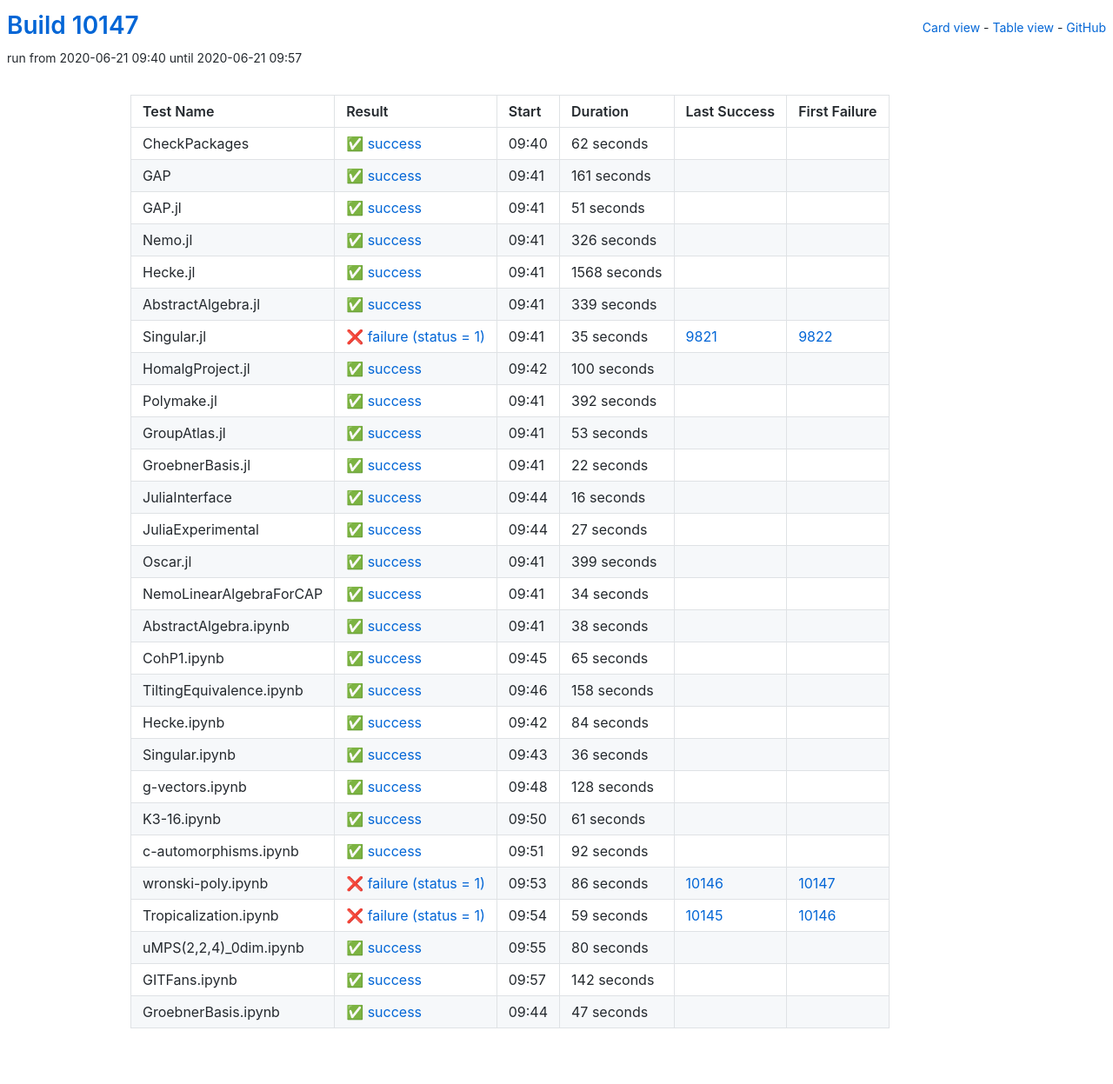
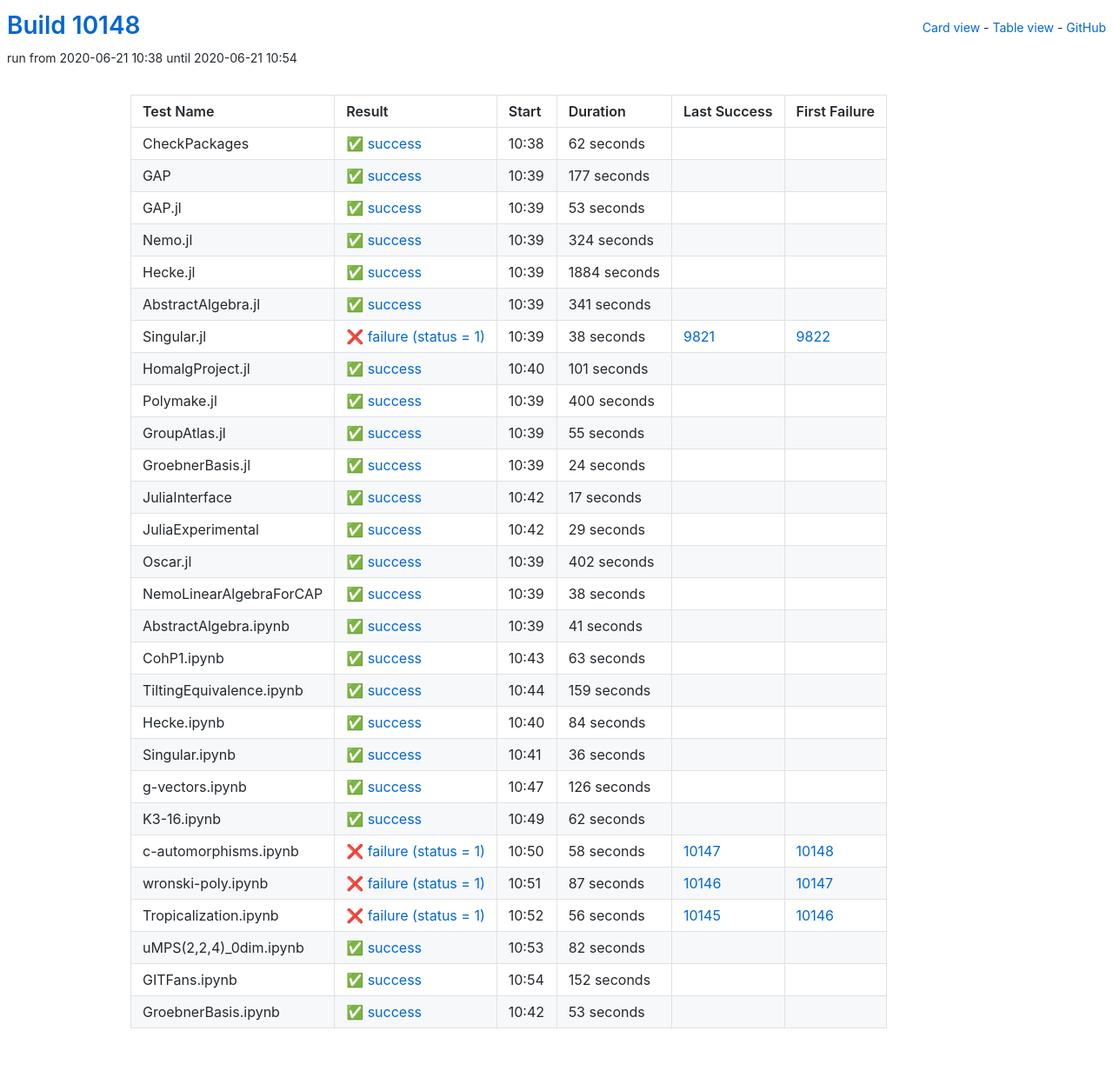
Before and after one commit to oscar-system/oscar-ci-status, a Jekyll site: the page built from table.html, in a window 1280 px wide. Shown: the whole page at 87% size. Built offline with Jekyll 4.4.1, drawn with Linux system fonts in a browser that asks for light colours.

Commit message:
Build #10148

```diff
--- a/_data/ci.yml
+++ b/_data/ci.yml
@@ -1,6 +1,6 @@
 ---
-build: 10147
-build_url: https://oscarci.mathematik.uni-kl.de/job/oscar/10147/
+build: 10148
+build_url: https://oscarci.mathematik.uni-kl.de/job/oscar/10148/
 job: oscar
 organization: oscar-system
 repo: oscar-ci-status
@@ -8,8 +8,8 @@
 tests:
 - name: CheckPackages
   id: checkpackages
-  log: https://oscarci.mathematik.uni-kl.de/job/oscar/10147/artifact/logs/build-10147/CheckPackages.log
-  start: 2020-06-21 09:40
+  log: https://oscarci.mathematik.uni-kl.de/job/oscar/10148/artifact/logs/build-10148/CheckPackages.log
+  start: 2020-06-21 10:38
   success: true
   exitcode: 0
   status: success
@@ -20,104 +20,20 @@
   first_failure_url:
 - name: GAP
   id: gap
-  log: https://oscarci.mathematik.uni-kl.de/job/oscar/10147/artifact/logs/build-10147/GAP.log
-  start: 2020-06-21 09:41
+  log: https://oscarci.mathematik.uni-kl.de/job/oscar/10148/artifact/logs/build-10148/GAP.log
+  start: 2020-06-21 10:39
   success: true
   exitcode: 0
   status: success
-  duration: 161
+  duration: 177
   last_success: false
   last_success_url:
   first_failure: false
   first_failure_url:
 - name: GAP.jl
   id: gap-jl
-  log: https://oscarci.mathematik.uni-kl.de/job/oscar/10147/artifact/logs/build-10147/GAP.jl.log
-  start: 2020-06-21 09:41
-  success: true
-  exitcode: 0
-  status: success
-  duration: 51
-  last_success: false
-  last_success_url:
-  first_failure: false
-  first_failure_url:
-- name: Nemo.jl
-  id: nemo-jl
-  log: https://oscarci.mathematik.uni-kl.de/job/oscar/10147/artifact/logs/build-10147/Nemo.jl.log
-  start: 2020-06-21 09:41
-  success: true
-  exitcode: 0
-  status: success
-  duration: 326
-  last_success: false
-  last_success_url:
-  first_failure: false
-  first_failure_url:
-- name: Hecke.jl
-  id: hecke-jl
-  log: https://oscarci.mathematik.uni-kl.de/job/oscar/10147/artifact/logs/build-10147/Hecke.jl.log
-  start: 2020-06-21 09:41
-  success: true
-  exitcode: 0
-  status: success
-  duration: 1568
-  last_success: false
-  last_success_url:
-  first_failure: false
-  first_failure_url:
-- name: AbstractAlgebra.jl
-  id: abstractalgebra-jl
-  log: https://oscarci.mathematik.uni-kl.de/job/oscar/10147/artifact/logs/build-10147/AbstractAlgebra.jl.log
-  start: 2020-06-21 09:41
-  success: true
-  exitcode: 0
-  status: success
-  duration: 339
-  last_success: false
-  last_success_url:
-  first_failure: false
-  first_failure_url:
-- name: Singular.jl
-  id: singular-jl
-  log: https://oscarci.mathematik.uni-kl.de/job/oscar/10147/artifact/logs/build-10147/Singular.jl.log
-  start: 2020-06-21 09:41
-  success: false
-  exitcode: 1
-  status: failure
-  duration: 35
-  last_success: 9821
-  last_success_url: https://oscarci.mathematik.uni-kl.de/job/oscar/9821/
-  first_failure: 9822
-  first_failure_url: https://oscarci.mathematik.uni-kl.de/job/oscar/9822/
-- name: HomalgProject.jl
-  id: homalgproject-jl
-  log: https://oscarci.mathematik.uni-kl.de/job/oscar/10147/artifact/logs/build-10147/HomalgProject.jl.log
-  start: 2020-06-21 09:42
-  success: true
-  exitcode: 0
-  status: success
-  duration: 100
-  last_success: false
-  last_success_url:
-  first_failure: false
-  first_failure_url:
-- name: Polymake.jl
-  id: polymake-jl
-  log: https://oscarci.mathematik.uni-kl.de/job/oscar/10147/artifact/logs/build-10147/Polymake.jl.log
-  start: 2020-06-21 09:41
-  success: true
-  exitcode: 0
-  status: success
-  duration: 392
-  last_success: false
-  last_success_url:
-  first_failure: false
-  first_failure_url:
-- name: GroupAtlas.jl
-  id: groupatlas-jl
-  log: https://oscarci.mathematik.uni-kl.de/job/oscar/10147/artifact/logs/build-10147/GroupAtlas.jl.log
-  start: 2020-06-21 09:41
+  log: https://oscarci.mathematik.uni-kl.de/job/oscar/10148/artifact/logs/build-10148/GAP.jl.log
+  start: 2020-06-21 10:39
   success: true
   exitcode: 0
   status: success
@@ -126,70 +42,142 @@
   last_success_url:
   first_failure: false
   first_failure_url:
-- name: GroebnerBasis.jl
-  id: groebnerbasis-jl
-  log: https://oscarci.mathematik.uni-kl.de/job/oscar/10147/artifact/logs/build-10147/GroebnerBasis.jl.log
-  start: 2020-06-21 09:41
+- name: Nemo.jl
+  id: nemo-jl
+  log: https://oscarci.mathematik.uni-kl.de/job/oscar/10148/artifact/logs/build-10148/Nemo.jl.log
+  start: 2020-06-21 10:39
   success: true
   exitcode: 0
   status: success
-  duration: 22
+  duration: 324
+  last_success: false
+  last_success_url:
+  first_failure: false
+  first_failure_url:
+- name: Hecke.jl
+  id: hecke-jl
+  log: https://oscarci.mathematik.uni-kl.de/job/oscar/10148/artifact/logs/build-10148/Hecke.jl.log
+  start: 2020-06-21 10:39
+  success: true
+  exitcode: 0
+  status: success
+  duration: 1884
+  last_success: false
+  last_success_url:
+  first_failure: false
+  first_failure_url:
+- name: AbstractAlgebra.jl
+  id: abstractalgebra-jl
+  log: https://oscarci.mathematik.uni-kl.de/job/oscar/10148/artifact/logs/build-10148/AbstractAlgebra.jl.log
+  start: 2020-06-21 10:39
+  success: true
+  exitcode: 0
+  status: success
+  duration: 341
+  last_success: false
+  last_success_url:
+  first_failure: false
+  first_failure_url:
+- name: Singular.jl
+  id: singular-jl
+  log: https://oscarci.mathematik.uni-kl.de/job/oscar/10148/artifact/logs/build-10148/Singular.jl.log
+  start: 2020-06-21 10:39
+  success: false
+  exitcode: 1
+  status: failure
+  duration: 38
+  last_success: 9821
+  last_success_url: https://oscarci.mathematik.uni-kl.de/job/oscar/9821/
+  first_failure: 9822
+  first_failure_url: https://oscarci.mathematik.uni-kl.de/job/oscar/9822/
+- name: HomalgProject.jl
+  id: homalgproject-jl
+  log: https://oscarci.mathematik.uni-kl.de/job/oscar/10148/artifact/logs/build-10148/HomalgProject.jl.log
+  start: 2020-06-21 10:40
+  success: true
+  exitcode: 0
+  status: success
+  duration: 101
+  last_success: false
+  last_success_url:
+  first_failure: false
+  first_failure_url:
+- name: Polymake.jl
+  id: polymake-jl
+  log: https://oscarci.mathematik.uni-kl.de/job/oscar/10148/artifact/logs/build-10148/Polymake.jl.log
+  start: 2020-06-21 10:39
+  success: true
+  exitcode: 0
+  status: success
+  duration: 400
+  last_success: false
+  last_success_url:
+  first_failure: false
+  first_failure_url:
+- name: GroupAtlas.jl
+  id: groupatlas-jl
+  log: https://oscarci.mathematik.uni-kl.de/job/oscar/10148/artifact/logs/build-10148/GroupAtlas.jl.log
+  start: 2020-06-21 10:39
+  success: true
+  exitcode: 0
+  status: success
+  duration: 55
+  last_success: false
+  last_success_url:
+  first_failure: false
+  first_failure_url:
+- name: GroebnerBasis.jl
+  id: groebnerbasis-jl
+  log: https://oscarci.mathematik.uni-kl.de/job/oscar/10148/artifact/logs/build-10148/GroebnerBasis.jl.log
+  start: 2020-06-21 10:39
+  success: true
+  exitcode: 0
+  status: success
+  duration: 24
   last_success: false
   last_success_url:
   first_failure: false
   first_failure_url:
 - name: JuliaInterface
   id: juliainterface
-  log: https://oscarci.mathematik.uni-kl.de/job/oscar/10147/artifact/logs/build-10147/JuliaInterface.log
-  start: 2020-06-21 09:44
+  log: https://oscarci.mathematik.uni-kl.de/job/oscar/10148/artifact/logs/build-10148/JuliaInterface.log
+  start: 2020-06-21 10:42
   success: true
   exitcode: 0
   status: success
-  duration: 16
+  duration: 17
   last_success: false
   last_success_url:
   first_failure: false
   first_failure_url:
 - name: JuliaExperimental
   id: juliaexperimental
-  log: https://oscarci.mathematik.uni-kl.de/job/oscar/10147/artifact/logs/build-10147/JuliaExperimental.log
-  start: 2020-06-21 09:44
+  log: https://oscarci.mathematik.uni-kl.de/job/oscar/10148/artifact/logs/build-10148/JuliaExperimental.log
+  start: 2020-06-21 10:42
   success: true
   exitcode: 0
   status: success
-  duration: 27
+  duration: 29
   last_success: false
   last_success_url:
   first_failure: false
   first_failure_url:
 - name: Oscar.jl
   id: oscar-jl
-  log: https://oscarci.mathematik.uni-kl.de/job/oscar/10147/artifact/logs/build-10147/Oscar.jl.log
-  start: 2020-06-21 09:41
+  log: https://oscarci.mathematik.uni-kl.de/job/oscar/10148/artifact/logs/build-10148/Oscar.jl.log
+  start: 2020-06-21 10:39
   success: true
   exitcode: 0
   status: success
-  duration: 399
+  duration: 402
   last_success: false
   last_success_url:
   first_failure: false
   first_failure_url:
 - name: NemoLinearAlgebraForCAP
   id: nemolinearalgebraforcap
-  log: https://oscarci.mathematik.uni-kl.de/job/oscar/10147/artifact/logs/build-10147/NemoLinearAlgebraForCAP.log
-  start: 2020-06-21 09:41
-  success: true
-  exitcode: 0
-  status: success
-  duration: 34
-  last_success: false
-  last_success_url:
-  first_failure: false
-  first_failure_url:
-- name: AbstractAlgebra.ipynb
-  id: abstractalgebra-ipynb
-  log: https://oscarci.mathematik.uni-kl.de/job/oscar/10147/artifact/logs/build-10147/AbstractAlgebra.ipynb.log
-  start: 2020-06-21 09:41
+  log: https://oscarci.mathematik.uni-kl.de/job/oscar/10148/artifact/logs/build-10148/NemoLinearAlgebraForCAP.log
+  start: 2020-06-21 10:39
   success: true
   exitcode: 0
   status: success
@@ -198,34 +186,46 @@
   last_success_url:
   first_failure: false
   first_failure_url:
-- name: CohP1.ipynb
-  id: cohp1-ipynb
-  log: https://oscarci.mathematik.uni-kl.de/job/oscar/10147/artifact/logs/build-10147/CohP1.ipynb.log
-  start: 2020-06-21 09:45
+- name: AbstractAlgebra.ipynb
+  id: abstractalgebra-ipynb
+  log: https://oscarci.mathematik.uni-kl.de/job/oscar/10148/artifact/logs/build-10148/AbstractAlgebra.ipynb.log
+  start: 2020-06-21 10:39
   success: true
   exitcode: 0
   status: success
-  duration: 65
+  duration: 41
+  last_success: false
+  last_success_url:
+  first_failure: false
+  first_failure_url:
+- name: CohP1.ipynb
+  id: cohp1-ipynb
+  log: https://oscarci.mathematik.uni-kl.de/job/oscar/10148/artifact/logs/build-10148/CohP1.ipynb.log
+  start: 2020-06-21 10:43
+  success: true
+  exitcode: 0
+  status: success
+  duration: 63
   last_success: false
   last_success_url:
   first_failure: false
   first_failure_url:
 - name: TiltingEquivalence.ipynb
   id: tiltingequivalence-ipynb
-  log: https://oscarci.mathematik.uni-kl.de/job/oscar/10147/artifact/logs/build-10147/TiltingEquivalence.ipynb.log
-  start: 2020-06-21 09:46
+  log: https://oscarci.mathematik.uni-kl.de/job/oscar/10148/artifact/logs/build-10148/TiltingEquivalence.ipynb.log
+  start: 2020-06-21 10:44
   success: true
   exitcode: 0
   status: success
-  duration: 158
+  duration: 159
   last_success: false
   last_success_url:
   first_failure: false
   first_failure_url:
 - name: Hecke.ipynb
   id: hecke-ipynb
-  log: https://oscarci.mathematik.uni-kl.de/job/oscar/10147/artifact/logs/build-10147/Hecke.ipynb.log
-  start: 2020-06-21 09:42
+  log: https://oscarci.mathematik.uni-kl.de/job/oscar/10148/artifact/logs/build-10148/Hecke.ipynb.log
+  start: 2020-06-21 10:40
   success: true
   exitcode: 0
   status: success
@@ -236,8 +236,8 @@
   first_failure_url:
 - name: Singular.ipynb
   id: singular-ipynb
-  log: https://oscarci.mathematik.uni-kl.de/job/oscar/10147/artifact/logs/build-10147/Singular.ipynb.log
-  start: 2020-06-21 09:43
+  log: https://oscarci.mathematik.uni-kl.de/job/oscar/10148/artifact/logs/build-10148/Singular.ipynb.log
+  start: 2020-06-21 10:41
   success: true
   exitcode: 0
   status: success
@@ -248,96 +248,96 @@
   first_failure_url:
 - name: g-vectors.ipynb
   id: g-vectors-ipynb
-  log: https://oscarci.mathematik.uni-kl.de/job/oscar/10147/artifact/logs/build-10147/g-vectors.ipynb.log
-  start: 2020-06-21 09:48
+  log: https://oscarci.mathematik.uni-kl.de/job/oscar/10148/artifact/logs/build-10148/g-vectors.ipynb.log
+  start: 2020-06-21 10:47
   success: true
   exitcode: 0
   status: success
-  duration: 128
+  duration: 126
   last_success: false
   last_success_url:
   first_failure: false
   first_failure_url:
 - name: K3-16.ipynb
   id: k3-16-ipynb
-  log: https://oscarci.mathematik.uni-kl.de/job/oscar/10147/artifact/logs/build-10147/K3-16.ipynb.log
-  start: 2020-06-21 09:50
+  log: https://oscarci.mathematik.uni-kl.de/job/oscar/10148/artifact/logs/build-10148/K3-16.ipynb.log
+  start: 2020-06-21 10:49
   success: true
   exitcode: 0
   status: success
-  duration: 61
+  duration: 62
   last_success: false
   last_success_url:
   first_failure: false
   first_failure_url:
 - name: c-automorphisms.ipynb
   id: c-automorphisms-ipynb
-  log: https://oscarci.mathematik.uni-kl.de/job/oscar/10147/artifact/logs/build-10147/c-automorphisms.ipynb.log
-  start: 2020-06-21 09:51
-  success: true
-  exitcode: 0
-  status: success
-  duration: 92
-  last_success: false
-  last_success_url:
-  first_failure: false
-  first_failure_url:
-- name: wronski-poly.ipynb
-  id: wronski-poly-ipynb
-  log: https://oscarci.mathematik.uni-kl.de/job/oscar/10147/artifact/logs/build-10147/wronski-poly.ipynb.log
-  start: 2020-06-21 09:53
+  log: https://oscarci.mathematik.uni-kl.de/job/oscar/10148/artifact/logs/build-10148/c-automorphisms.ipynb.log
+  start: 2020-06-21 10:50
   success: false
   exitcode: 1
   status: failure
-  duration: 86
+  duration: 58
+  last_success: 10147
+  last_success_url: https://oscarci.mathematik.uni-kl.de/job/oscar/10147/
+  first_failure: 10148
+  first_failure_url: https://oscarci.mathematik.uni-kl.de/job/oscar/10148/
+- name: wronski-poly.ipynb
+  id: wronski-poly-ipynb
+  log: https://oscarci.mathematik.uni-kl.de/job/oscar/10148/artifact/logs/build-10148/wronski-poly.ipynb.log
+  start: 2020-06-21 10:51
+  success: false
+  exitcode: 1
+  status: failure
+  duration: 87
   last_success: 10146
   last_success_url: https://oscarci.mathematik.uni-kl.de/job/oscar/10146/
   first_failure: 10147
   first_failure_url: https://oscarci.mathematik.uni-kl.de/job/oscar/10147/
 - name: Tropicalization.ipynb
   id: tropicalization-ipynb
-  log: https://oscarci.mathematik.uni-kl.de/job/oscar/10147/artifact/logs/build-10147/Tropicalization.ipynb.log
-  start: 2020-06-21 09:54
+  log: https://oscarci.mathematik.uni-kl.de/job/oscar/10148/artifact/logs/build-10148/Tropicalization.ipynb.log
+  start: 2020-06-21 10:52
   success: false
   exitcode: 1
   status: failure
-  duration: 59
+  duration: 56
   last_success: 10145
   last_success_url: https://oscarci.mathematik.uni-kl.de/job/oscar/10145/
   first_failure: 10146
   first_failure_url: https://oscarci.mathematik.uni-kl.de/job/oscar/10146/
 - name: uMPS(2,2,4)_0dim.ipynb
   id: umps-2-2-4-0dim-ipynb
-  log: https://oscarci.mathematik.uni-kl.de/job/oscar/10147/artifact/logs/build-10147/uMPS-2-2-4-_0dim.ipynb.log
-  start: 2020-06-21 09:55
+  log: https://oscarci.mathematik.uni-kl.de/job/oscar/10148/artifact/logs/build-10148/uMPS-2-2-4-_0dim.ipynb.log
+  start: 2020-06-21 10:53
   success: true
   exitcode: 0
   status: success
-  duration: 80
+  duration: 82
   last_success: false
   last_success_url:
   first_failure: false
   first_failure_url:
 - name: GITFans.ipynb
   id: gitfans-ipynb
-  log: https://oscarci.mathematik.uni-kl.de/job/oscar/10147/artifact/logs/build-10147/GITFans.ipynb.log
-  start: 2020-06-21 09:57
+  log: https://oscarci.mathematik.uni-kl.de/job/oscar/10148/artifact/logs/build-10148/GITFans.ipynb.log
+  start: 2020-06-21 10:54
   success: true
   exitcode: 0
   status: success
-  duration: 142
+  duration: 152
   last_success: false
   last_success_url:
   first_failure: false
   first_failure_url:
 - name: GroebnerBasis.ipynb
   id: groebnerbasis-ipynb
-  log: https://oscarci.mathematik.uni-kl.de/job/oscar/10147/artifact/logs/build-10147/GroebnerBasis.ipynb.log
-  start: 2020-06-21 09:44
+  log: https://oscarci.mathematik.uni-kl.de/job/oscar/10148/artifact/logs/build-10148/GroebnerBasis.ipynb.log
+  start: 2020-06-21 10:42
   success: true
   exitcode: 0
   status: success
-  duration: 47
+  duration: 53
   last_success: false
   last_success_url:
   first_failure: false
```
Also changed, not shown: README.md.
